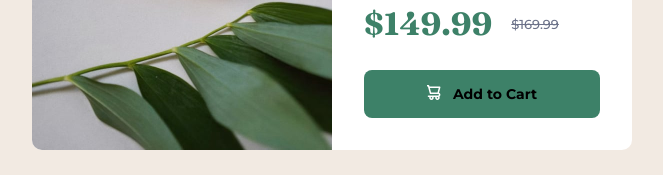
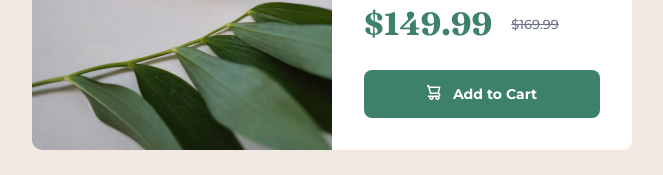
Before and after one commit to jaceleedev/product-preview-card-component, a Next.js app: page / in a window 1280 px wide. Shown: the part 475-650 px from the top of the page, without its empty margins (308-971 px from the left). Built offline with nearby package versions, Linux system fonts and the light colour scheme.

Commit message:
fix: :bug: correct button text color to white

```diff
--- a/src/components/ProductPreviewCard/index.tsx
+++ b/src/components/ProductPreviewCard/index.tsx
@@ -65,7 +65,7 @@ function ProductPreviewCard() {
                 height={16}
                 aria-hidden="true"
               />
-              <span className="text-button">Add to Cart</span>
+              <span className="text-button text-white">Add to Cart</span>
             </span>
           </button>
         </div>
```
